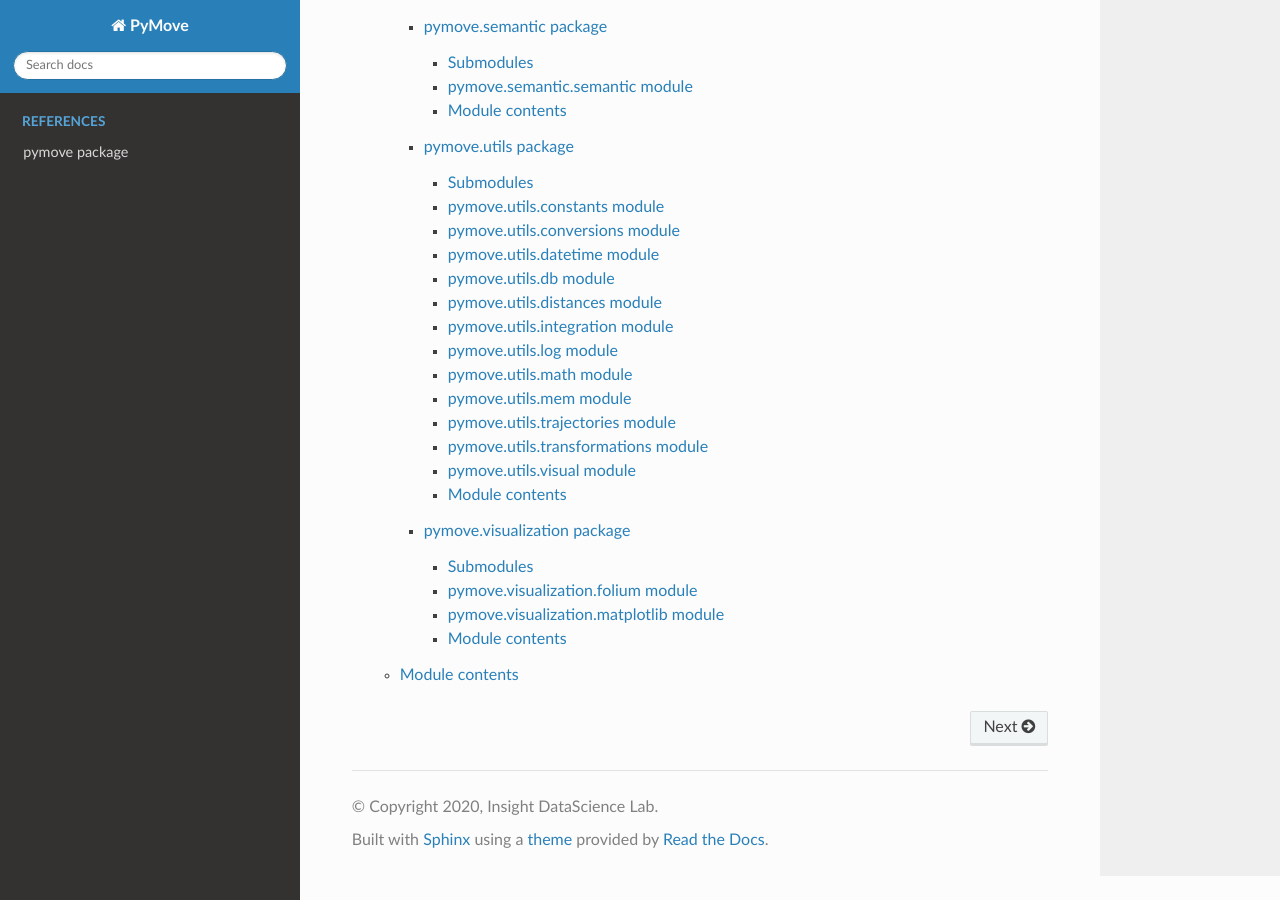
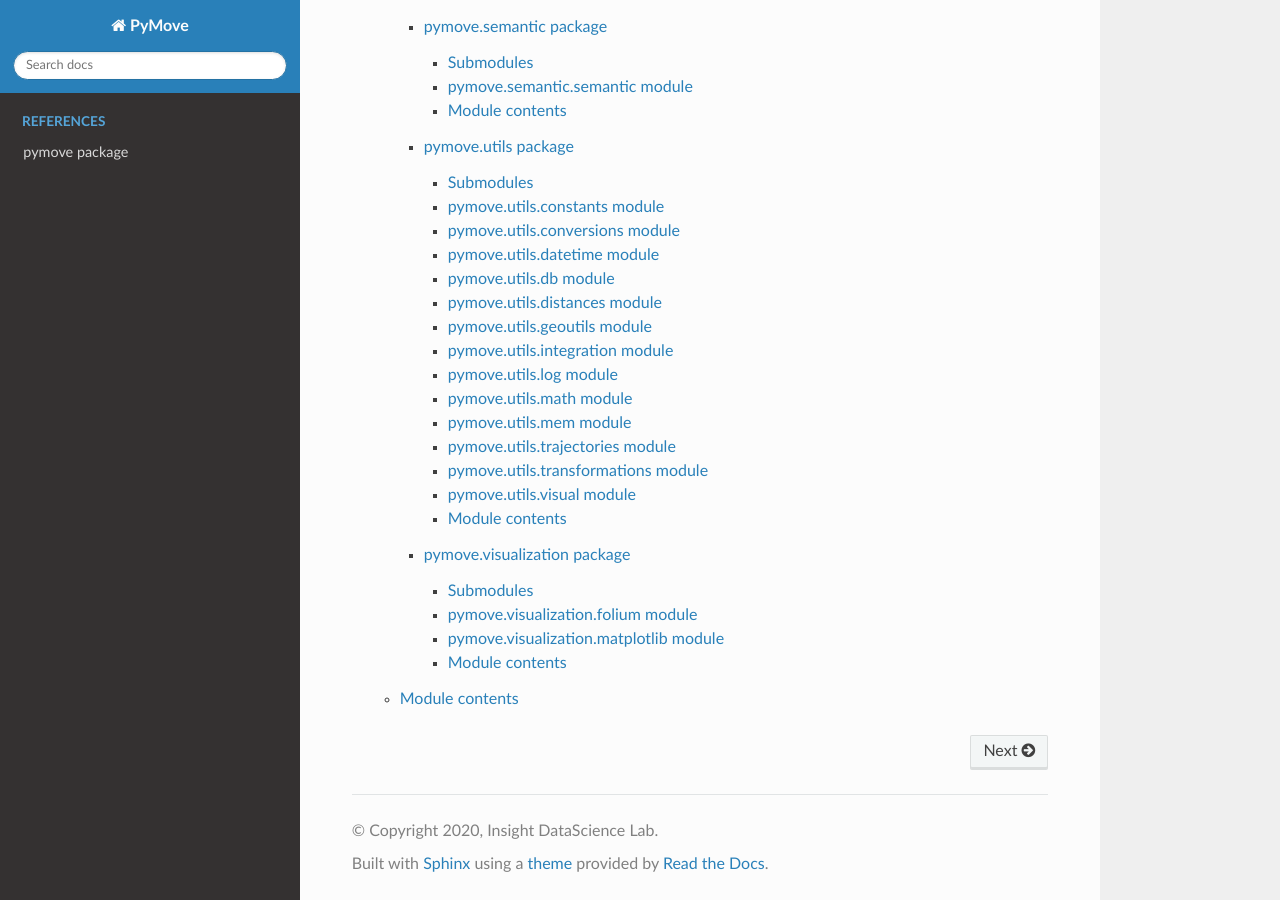
Before and after one commit to InsightLab/PyMove, a Sphinx documentation site: the page built from docs/index.rst, in a window 1280 px wide and 900 px high, scrolled down 1621 px. Built offline with Sphinx 7.4.7 and the Read the Docs theme 2.0.0, drawn with Linux system fonts in a browser that asks for light colours.

Commit message:
add doc geoutils
Former-commit-id: 6ebecf77b976475a269f78e49e92876fe7ccf038

```diff
--- a/docs/references/pymove.utils.rst
+++ b/docs/references/pymove.utils.rst
@@ -40,6 +40,14 @@ pymove.utils.distances module
 -----------------------------
 
 .. automodule:: pymove.utils.distances
+   :members:
+   :undoc-members:
+   :show-inheritance:
+
+pymove.utils.geoutils module
+----------------------------
+
+.. automodule:: pymove.utils.geoutils
    :members:
    :undoc-members:
    :show-inheritance:
```
